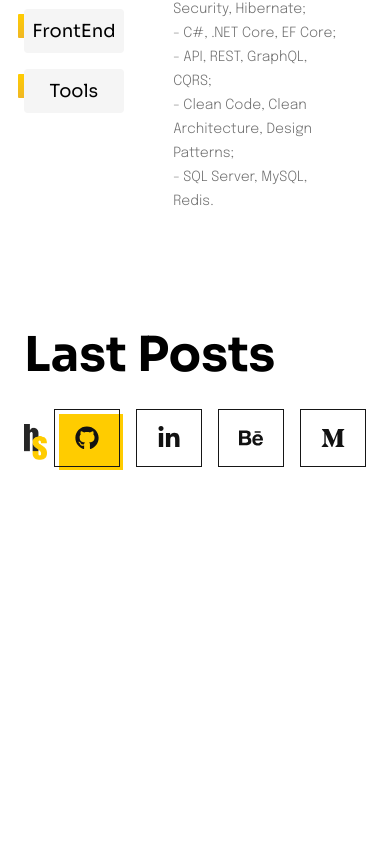
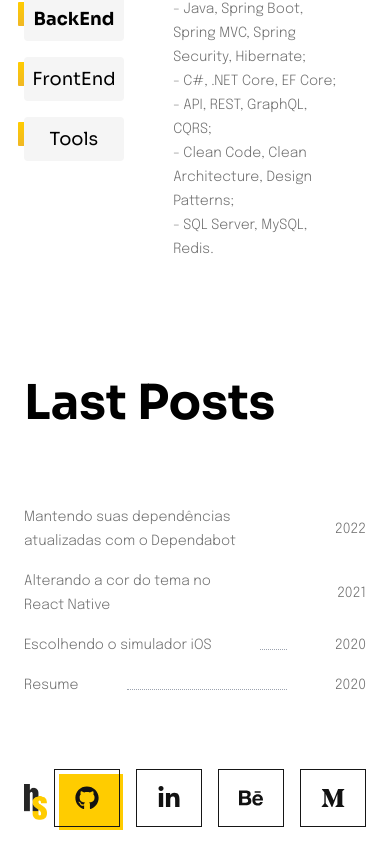
Before and after one commit to hstrada/hstrada.github.io, a Next.js app in the folder hstrada/: page / in a window 390 px wide. Shown: the part 3573-4424 px from the top of the page. Before the commit the page ends 4064 px from the top, so only its background shows below. Built offline with nearby package versions, Linux system fonts and the light colour scheme.

Commit message:
adjusting mobile

```diff
--- a/hstrada/src/components/molecules/OpenSourceItem/index.tsx
+++ b/hstrada/src/components/molecules/OpenSourceItem/index.tsx
@@ -11,7 +11,7 @@ export const OpenSourceItem = ({
 }: TOpenSourceItemProps): JSX.Element => {
   return (
     <div>
-      <p className="font-display pb-4 h-12 sm:h-24 md:h-24 font-light text-gray-700 text-sm">
+      <p className="font-display pb-8 h-16 sm:h-32 md:h-32 lg:h-24 font-light text-gray-700 text-sm">
         {description}
       </p>
 
--- a/hstrada/src/components/organisms/Blog/index.tsx
+++ b/hstrada/src/components/organisms/Blog/index.tsx
@@ -1,14 +1,42 @@
 import { SectionDiv } from 'components/atoms/SectionDiv'
-import { FaInfo } from 'react-icons/fa'
 import { t } from '../../../core/utils/translate'
-import { EducationalItem } from '../../molecules/EducationalItem'
-import styles from './styles.module.css'
+
+const posts = [
+  {
+    title: 'Mantendo suas dependências atualizadas com o Dependabot',
+    year: 2022,
+  },
+  {
+    title: 'Alterando a cor do tema no React Native',
+    year: 2021,
+  },
+  {
+    title: 'Escolhendo o simulador iOS',
+    year: 2020,
+  },
+  {
+    title: 'Resume',
+    year: 2020,
+  },
+]
 
 export const Blog = () => {
   return (
     <section className="px-6 mt-28">
       <SectionDiv title={t('blog.title')}>
-        <p></p>
+        <div className="pt-16">
+          {posts.map((index) => (
+            <div className="relative flex py-2 items-center">
+              <span className="flex-shrink mr-12 font-display font-light leading-6 text-gray-700 text-sm">
+                {index.title}
+              </span>
+              <div className="flex-grow border-b pt-2 border-dotted border-gray-400"></div>
+              <span className="flex-shrink ml-12 font-display font-light leading-6 text-gray-700 text-sm">
+                {index.year}
+              </span>
+            </div>
+          ))}
+        </div>
       </SectionDiv>
     </section>
   )
--- a/hstrada/src/components/organisms/Educational/styles.module.css
+++ b/hstrada/src/components/organisms/Educational/styles.module.css
@@ -12,5 +12,5 @@
   cursor: pointer;
   visibility: visible;
   margin-left: 30px;
-  width: 400px;
+  width: 220px;
 }
--- a/hstrada/src/components/organisms/Footer/index.tsx
+++ b/hstrada/src/components/organisms/Footer/index.tsx
@@ -3,7 +3,7 @@ import Image from 'next/image'
 
 export const Footer = () => {
   return (
-    <footer className="px-6 py-6 flex flex-row items-end justify-between">
+    <footer className="px-6 pb-6 pt-16 flex flex-row items-end justify-between">
       <div>
         <Image
           src="/images/hs.png"
```
